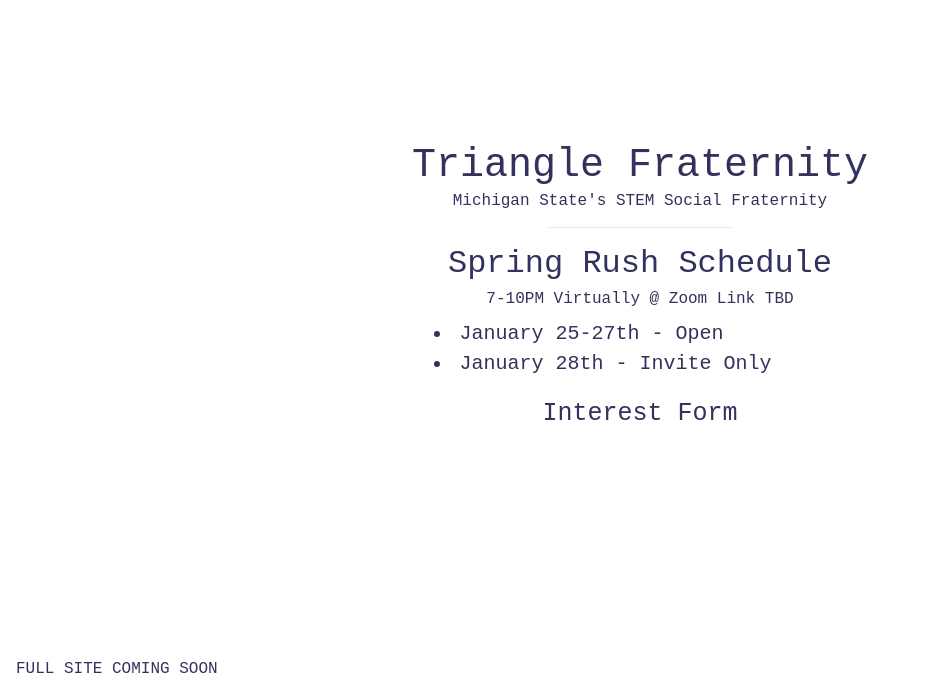
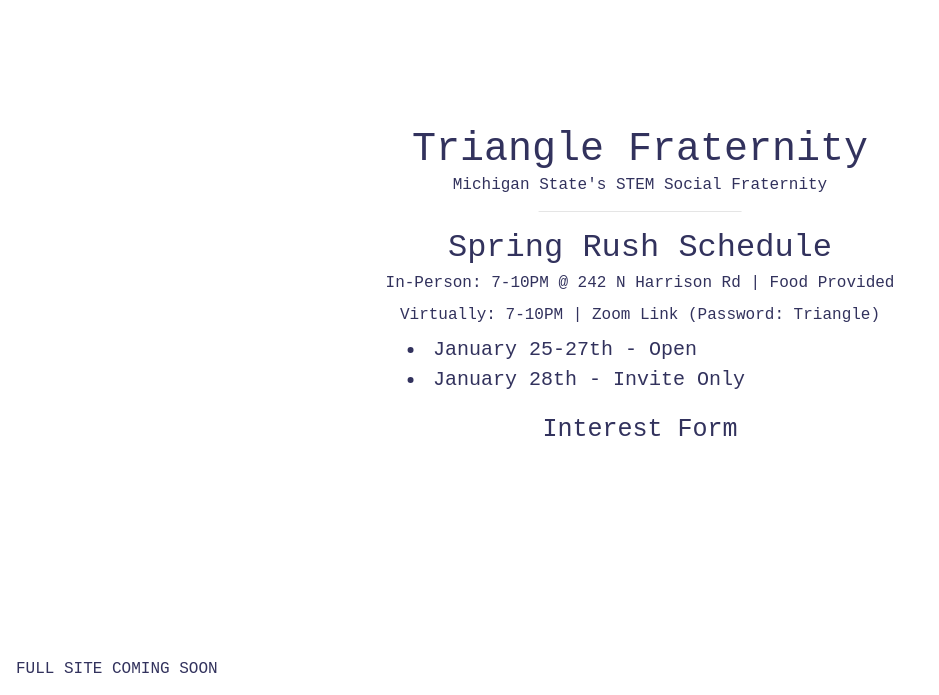
Before and after one commit to msutrianglefraternity/msutrianglefraternity.github.io, a website: page index.html in a window 1280 px wide. Shown: the part 110-805 px from the top of the page, without its empty margins (0-939 px from the left). Drawn offline with Linux system fonts and the light colour scheme.

Commit message:
spring dates

```diff
--- a/index.html
+++ b/index.html
@@ -44,8 +44,9 @@
           <p class="tagline">Michigan State's STEM Social Fraternity</p>
           <hr><br>
           <h2>Spring Rush Schedule</h2>
-          <!--<h6>7-10PM @ 242 N Harrison Rd | Food Provided</h6>-->
-          <h6>7-10PM Virtually @ Zoom Link TBD</h6>
+          <h6>In-Person: 7-10PM @ 242 N Harrison Rd | Food Provided</h6>
+          <h6>Virtually: 7-10PM | <a href="https://msu.zoom.us/j/94969900007?pwd=anBTSTJyTUU5YnFmZHFINWh2RjJEdz09" target="_blank">Zoom Link</a> (Password: Triangle)</h6>
+          <!--<h6>7-10PM Virtually @ Zoom Link TBD</h6>-->
           <ul>
               <!--<li>January 25th - Lawn Games</li>
               <li>January 26th - Card Night</li>
```
